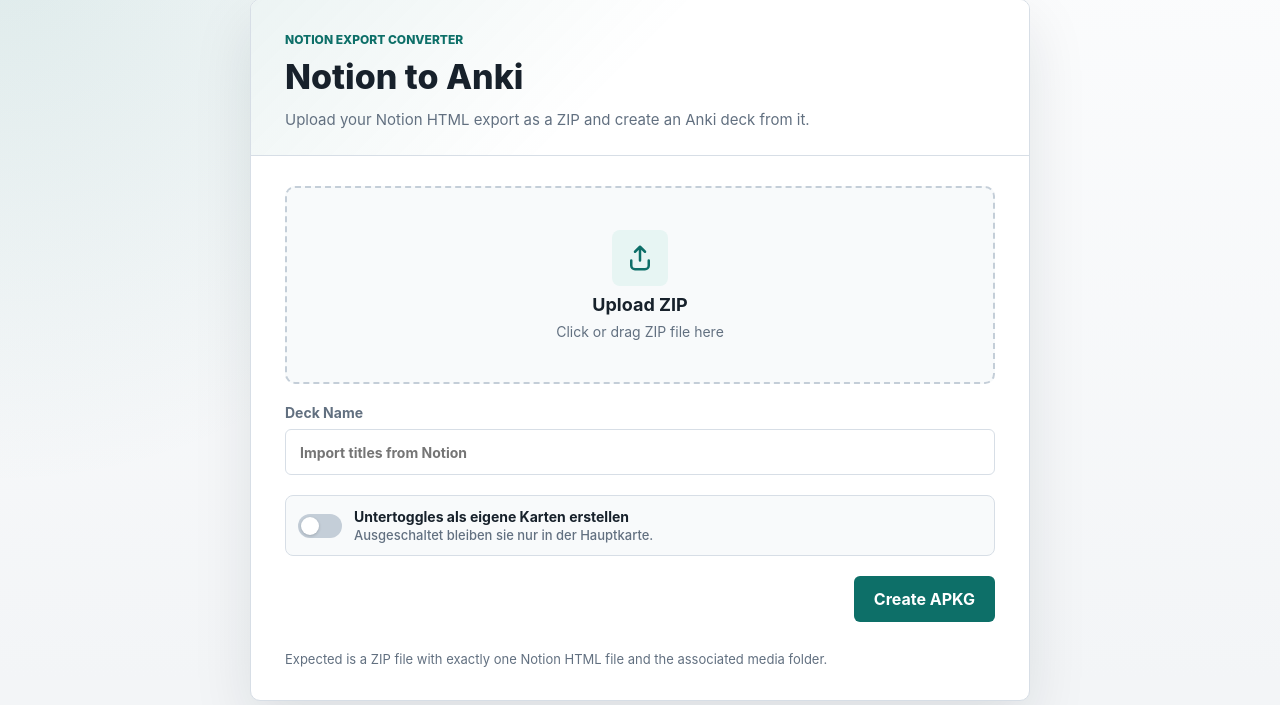
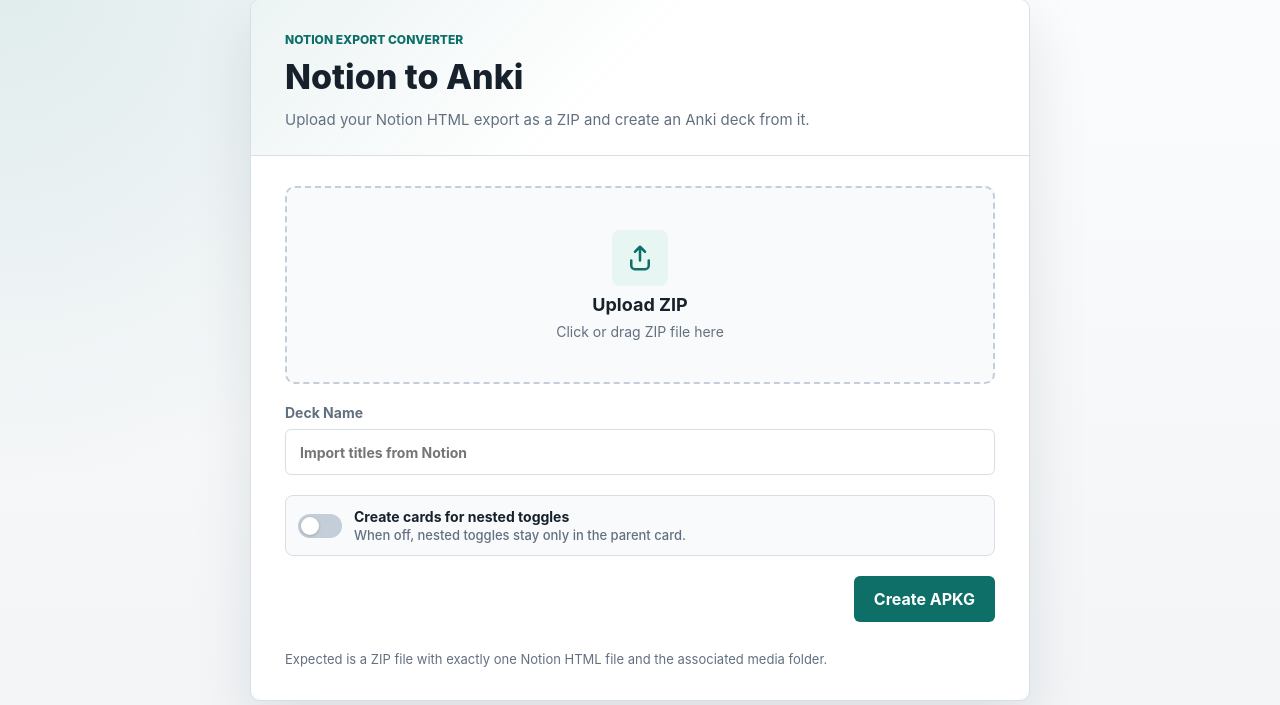
Before and after one commit to SnenzZ/Toggle2Deck, a Flask app: page / in a window 1280 px wide. Shown: the part 57-762 px from the top of the page. Run offline with Flask 3, Linux system fonts and the light colour scheme.

Commit message:
Add english text

```diff
--- a/templates/index.html
+++ b/templates/index.html
@@ -90,10 +90,10 @@
                         <span class="switch" aria-hidden="true"></span>
                         <span class="switch-copy">
                             <span class="switch-title">
-                                Untertoggles als eigene Karten erstellen
+                                Create cards for nested toggles
                             </span>
                             <span class="switch-description">
-                                Ausgeschaltet bleiben sie nur in der Hauptkarte.
+                                When off, nested toggles stay only in the parent card.
                             </span>
                         </span>
                     </label>
```
